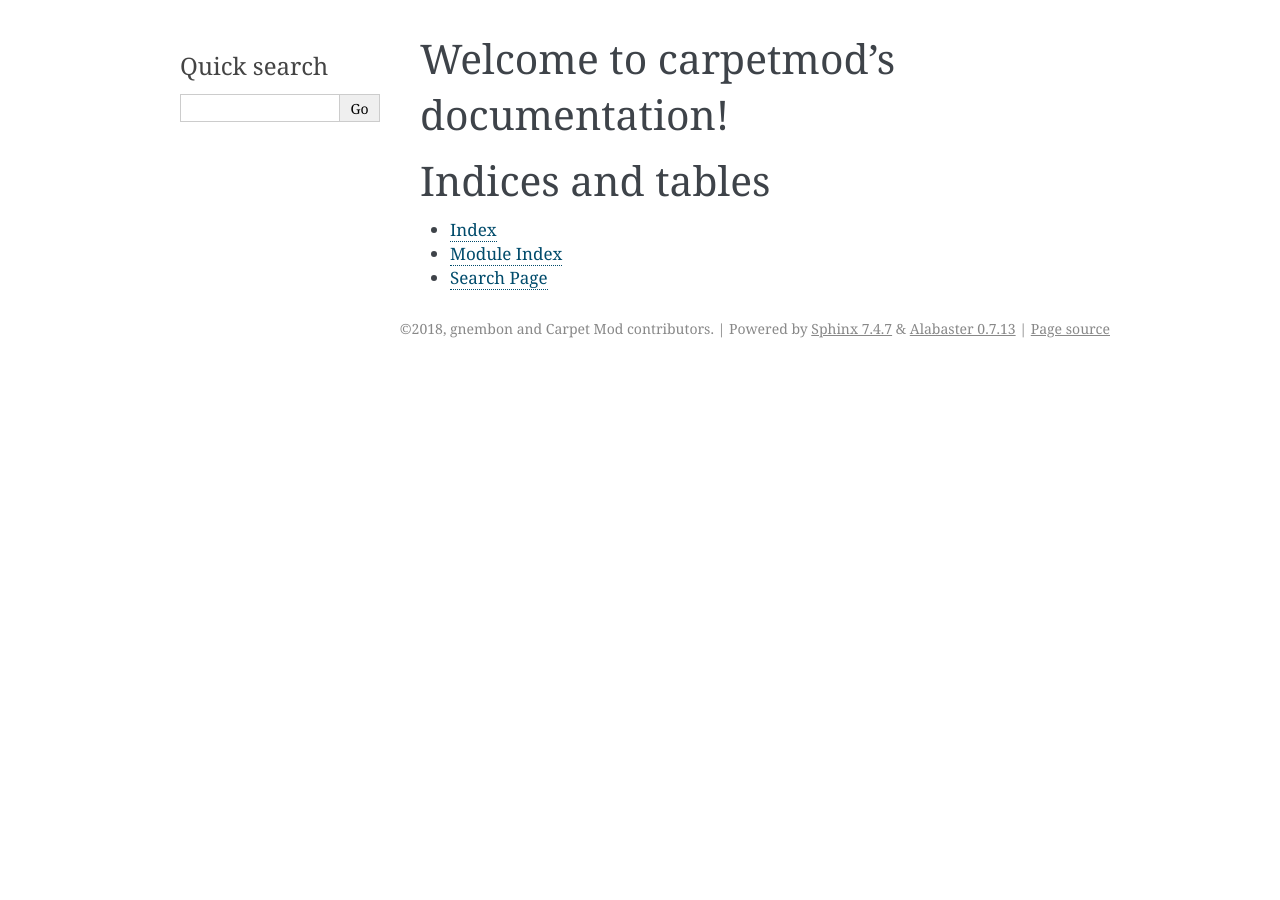
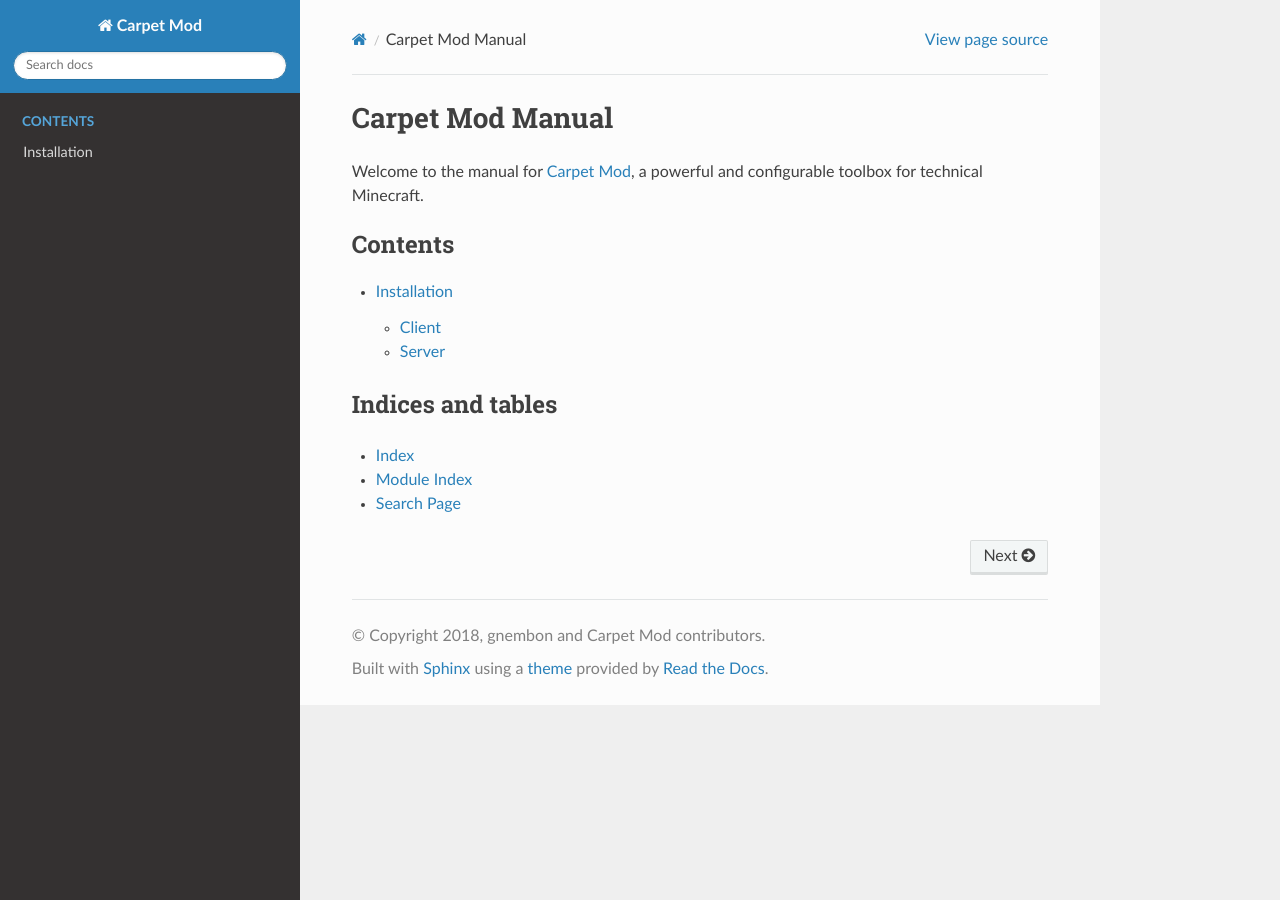
Before and after one commit to gnembon/carpetmod112, a Sphinx documentation site: the page built from docs/index.rst, in a window 1280 px wide. Built offline with Sphinx 7.4.7 and the Read the Docs theme 2.0.0, drawn with Linux system fonts in a browser that asks for light colours; some of the changed lines change nothing that is shown.

Commit message:
Installation tutorial

```diff
--- a/docs/conf.py
+++ b/docs/conf.py
@@ -83,7 +83,7 @@
 # The theme to use for HTML and HTML Help pages.  See the documentation for
 # a list of builtin themes.
 #
-html_theme = 'alabaster'
+html_theme = 'sphinx_rtd_theme'
 
 # Theme options are theme-specific and customize the look and feel of a theme
 # further.  For a list of options available for each theme, see the
--- a/docs/index.rst
+++ b/docs/index.rst
@@ -3,13 +3,20 @@
    You can adapt this file completely to your liking, but it should at least
    contain the root `toctree` directive.
 
-Welcome to carpetmod's documentation!
-=====================================
+=================
+Carpet Mod Manual
+=================
+
+Welcome to the manual for `Carpet Mod`_, a powerful and configurable toolbox
+for technical Minecraft.
 
 .. toctree::
    :maxdepth: 2
-   :caption: Contents:
+   :caption: Contents
 
+   usage/install
+
+.. _`Carpet Mod`: https://github.com/gnembon/carpetmod
 
 
 Indices and tables
--- /dev/null
+++ b/docs/requirements.txt
@@ -0,0 +1,2 @@
+sphinx
+sphinx_rtd_theme
--- /dev/null
+++ b/docs/usage/install.rst
@@ -0,0 +1,92 @@
+============
+Installation
+============
+
+Carpet and Carpet Client are not installed in the same way. As of this version,
+you do not need Carpet Client to log into a Carpet server. However, running
+Carpet Client with a Carpet server enables features such as village markers.
+
+Client
+======
+
+Undocumented.
+
+Server
+======
+
+Carpet is distributed as a patch for the Minecraft server jar, so it can
+be installed by splicing all files from the Carpet archive into the Minecraft
+server jar. If this makes sense to you, you don't have to continue reading.
+
+Download
+--------
+
+First, create a clean directory (folder). For this tutorial, we call it
+``carpet``. There, download the vanilla jar and Carpet patch.
+
+* `Download the 1.12 vanilla server jar
+  <https://s3.amazonaws.com/Minecraft.Download/versions/1.12/minecraft_server.1.12.jar>`_.
+* `Download the latest Carpet patch
+  <https://github.com/gnembon/carpetmod/releases/latest>`_.
+
+.. note::
+   For the remainder of this tutorial, we will assume that the server jar is
+   called ``minecraft_server.1.12.jar``, and the carpet archive is called
+   ``carpet-18_06_20.zip``.
+
+Splice
+------
+
+Copy the vanilla server jar into a new file. Here, we'll call it
+``carpet-1.12-18_06_20.jar``.
+
+.. note:: Using a filename like ``carpet-1.12-18_06_20.jar`` for your Carpet
+          installation allows you to differentiate between server
+          brands (vanilla vs. spigot vs. carpet), Minecraft versions, and
+          Carpet versions.
+
+Now, copy all the files from the Carpet archive into the Carpet jar, which is
+what we called ``carpet-1.12-18_06_20.jar``. Jar files are actually just zip
+files.
+
+Windows
+^^^^^^^
+
+The easiest way to splice the patches into the Carpet jar is:
+
+* Install 7-Zip,
+* open both the Carpet jar and Carpet patch archive in 7-Zip, and
+* select all files in the opened Carpet archive and drag them into the Carpet
+  jar.
+
+You can alternatively follow Gnembon's method in
+`his installation video <https://youtu.be/4LKtapbaojs>`_, but be aware that it
+is made for an older version.
+
+Linux
+^^^^^
+
+In case you are installing the Carpet patches on a Linux machine, you can use
+the following commands for our example.
+
+.. code-block:: sh
+
+    # Extract Carpet patches from zip
+    mkdir carpet-18_06_20
+    cd carpet-18_06_20
+    unzip ../carpet-18_06_20.zip
+
+    # Splice into Carpet jar
+    jar -uvf ../carpet-1.12-18_06_20.jar *
+
+.. note:: The ``jar`` command shown is included in JDK packages. You might
+          alternatively use the ``zip`` command, but that is currently
+          undocumented.
+
+Finish and run
+--------------
+
+You should now have a proper Carpet installation in the Carpet jar. This is
+runnable like any other Java Minecraft server.
+
+See `Sponge's launch script documentation <https://docs.spongepowered.org/latest/en/server/getting-started/launch-script.html>`_.
```
